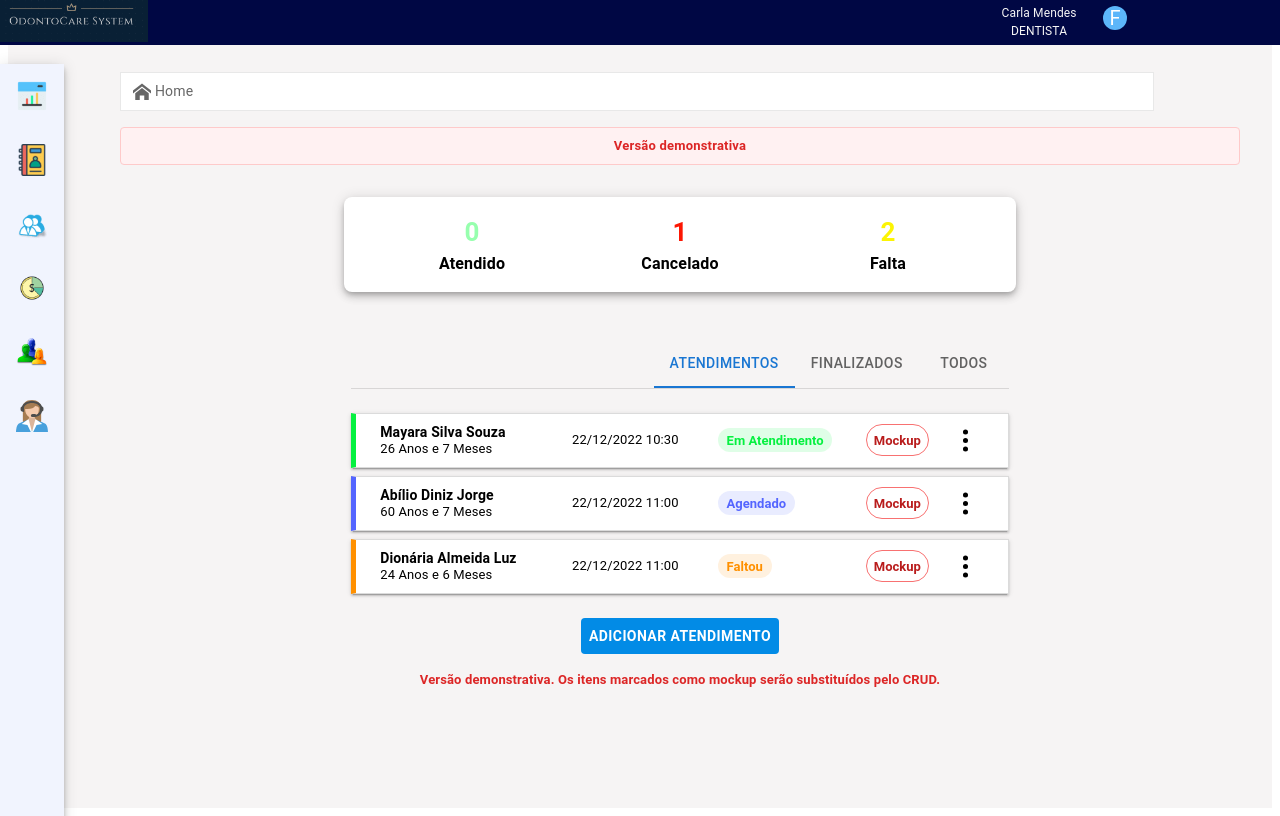
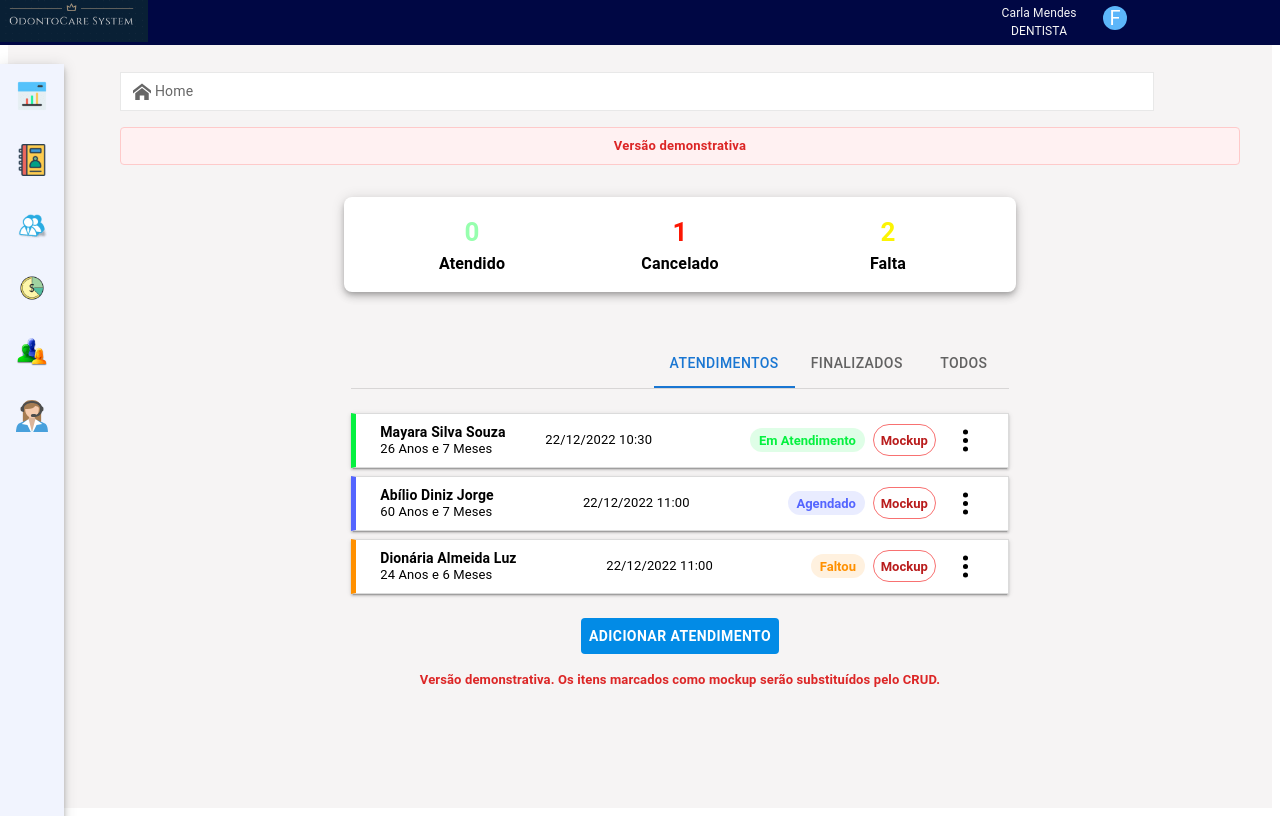
Before and after one commit to CMTTSx/OdontoCare-System, a React (Create React App) app: page /paginaInicial in a window 1280 px wide. Built offline with nearby package versions, Linux system fonts and the light colour scheme.

Commit message:
fix(atendimento): ajusta alinhamento da data e hora

```diff
--- a/src/Layout/ServiceBar/AttendanceItem.tsx
+++ b/src/Layout/ServiceBar/AttendanceItem.tsx
@@ -48,7 +48,7 @@ export default function AttendanceItem({
         },
         gridTemplateColumns: {
           xs: '1fr',
-          md: '2fr 1.5fr 140px 70px 40px',
+          md: '2fr 0.45fr auto auto 40px',
         },
         '@media (min-width:2560px)': {
           gridTemplateAreas: `
@@ -82,14 +82,20 @@ export default function AttendanceItem({
         sx={{
           gridArea: 'date',
           alignSelf: 'center',
-          justifySelf: 'center',
-          textAlign: 'center',
+          justifySelf: 'end',
+          textAlign: 'right',
           fontSize: { xs: 12, sm: 13 },
           lineHeight: 1.2,
-          display: 'flex',
+          display: 'inline-flex',
           alignItems: 'center',
+          justifyContent: 'center',
           minHeight: 32,
-          width: '100%',
+          width: 'fit-content',
+          minWidth: 'max-content',
+          transform: {
+            xs: 'none',
+            md: 'translateX(-90px)',
+          },
         }}
       >
         {dateTime}
@@ -109,10 +115,10 @@ export default function AttendanceItem({
           '& .MuiChip-label': {
             px: 1.1,
           },
-        '@media (min-width:2560px)': {
-          justifySelf: 'start',
-          mt: 0.5,
-        },
+          '@media (min-width:2560px)': {
+            justifySelf: 'start',
+            mt: 0.5,
+          },
         }}
       />
 
```
